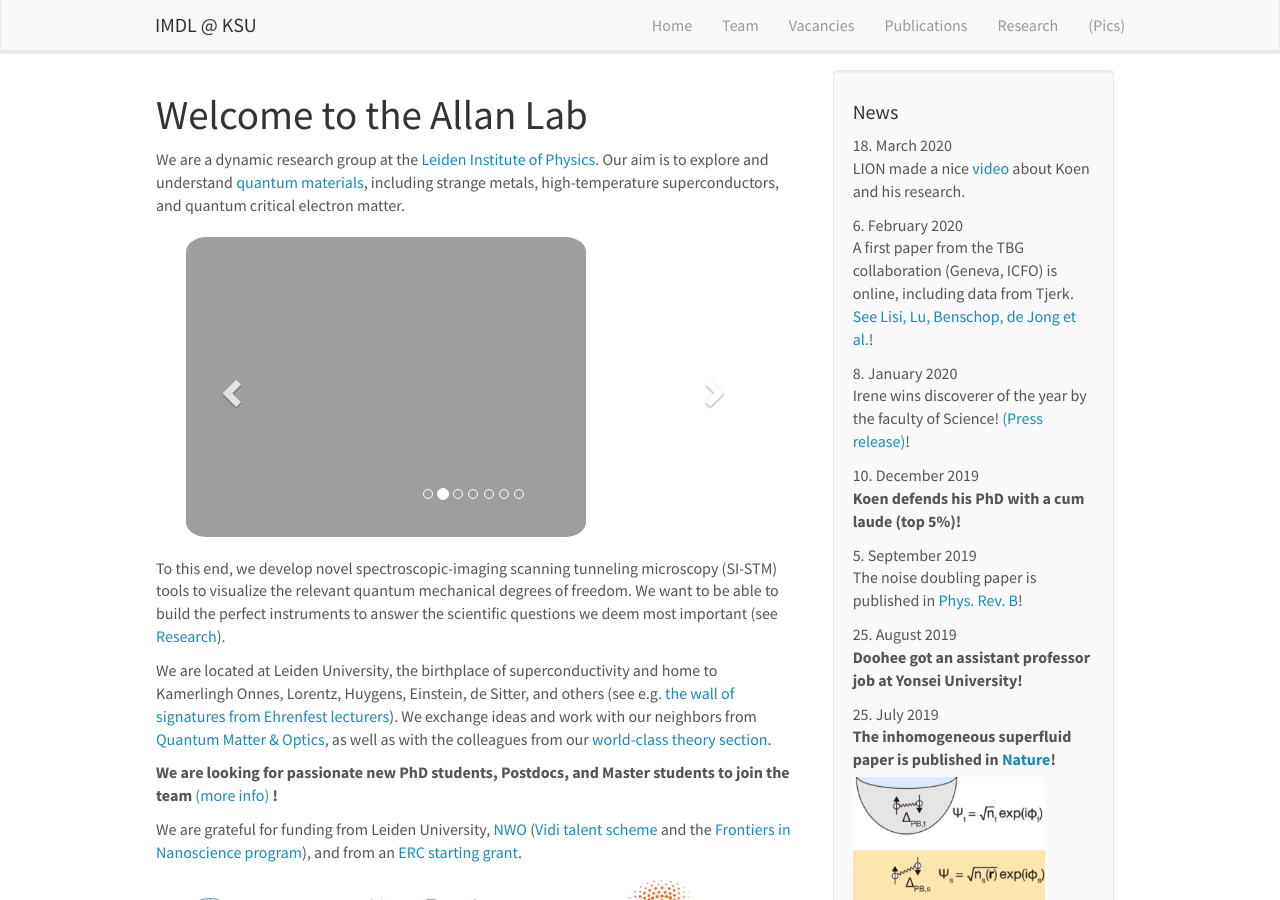
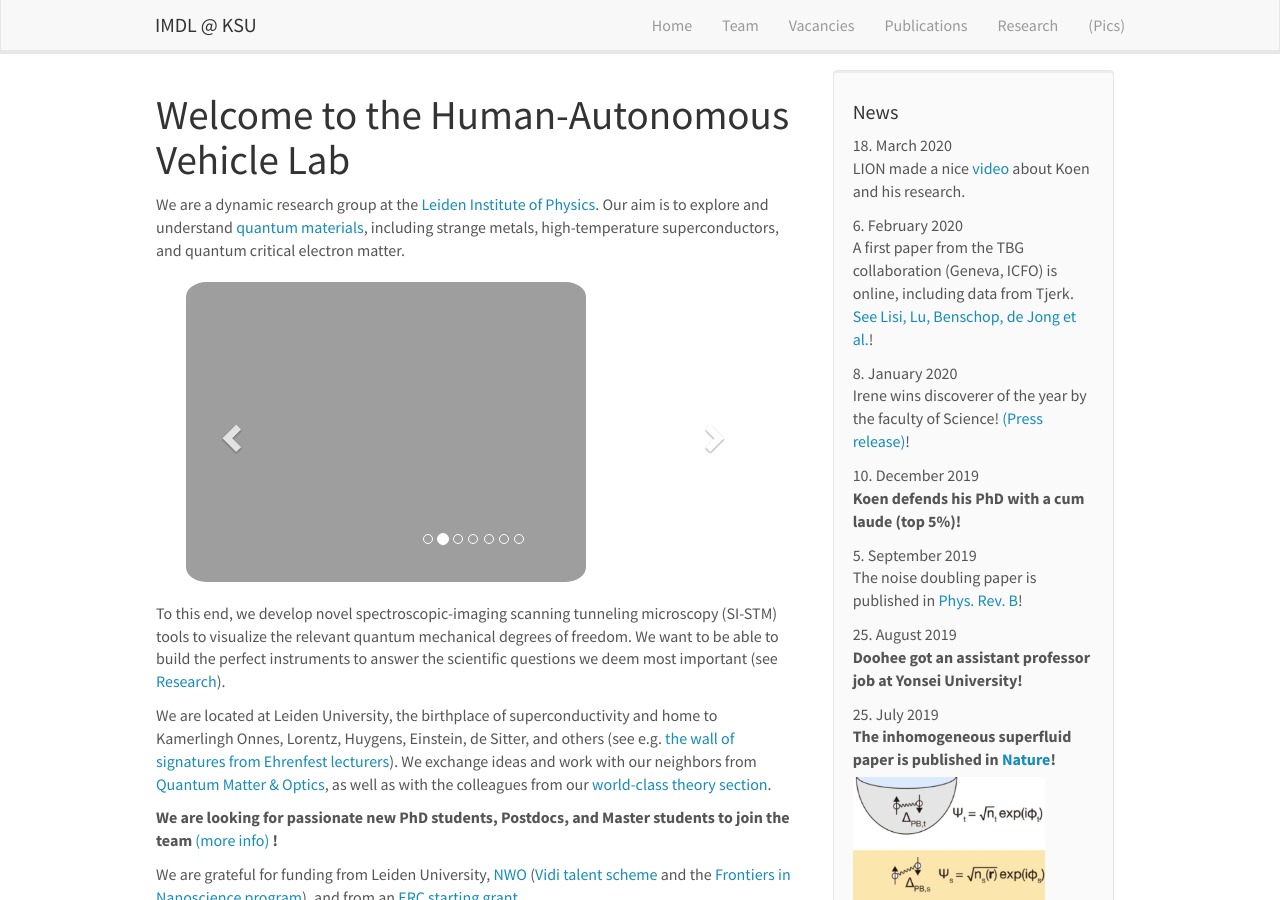
Before and after one commit to Human-Autonomous-Vehicle-Lab-at-KSU/webtesthavl, a Jekyll site: the page built from _pages/home.md, in a window 1280 px wide and 900 px high. Built offline with Jekyll 4.4.1, drawn with Linux system fonts in a browser that asks for light colours; nearby versions of some CDN libraries.

Commit message:
Update homelay.html

```diff
--- a/_layouts/homelay.html
+++ b/_layouts/homelay.html
@@ -3,7 +3,7 @@ layout: default
 ---
 
   <div id="homeid" class="col-sm-8">
-        <h1>Welcome to the Allan Lab</h1>
+        <h1>Welcome to the Human-Autonomous Vehicle Lab</h1>
 
 	{{ content }}
   </div>
```
